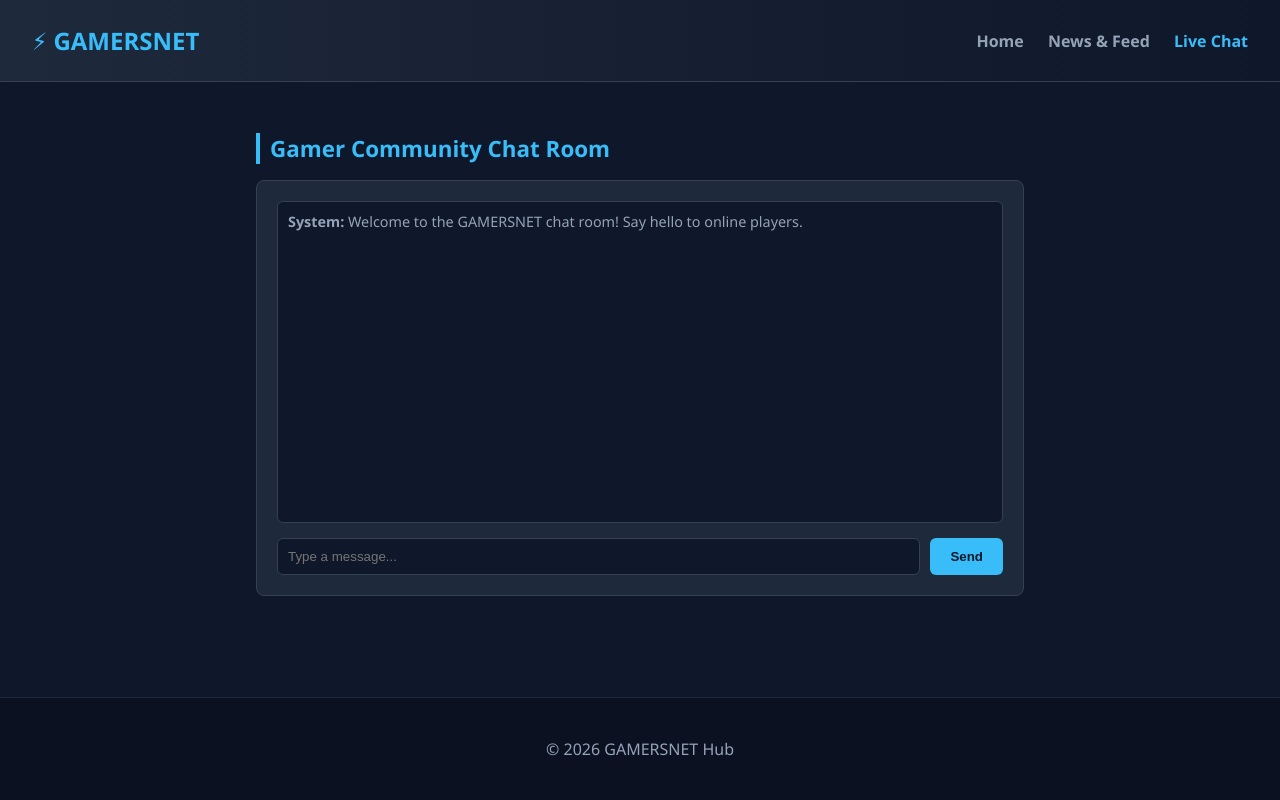
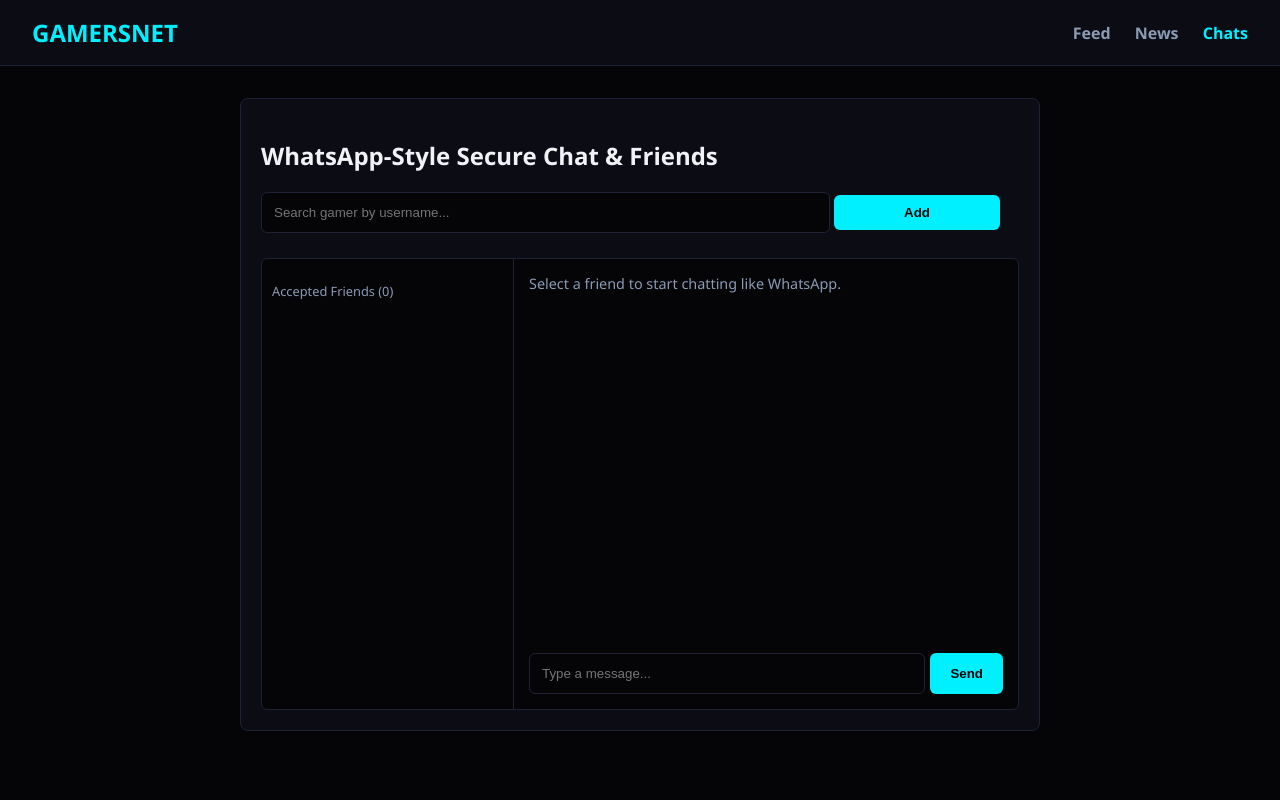
Before and after one commit to bentilchris54-droid/GAMENET, a plain HTML site: page chat.html in a window 1280 px wide. Drawn offline with Linux system fonts and the light colour scheme.

Commit message:
Update chat.html

```diff
--- a/chat.html
+++ b/chat.html
@@ -3,147 +3,78 @@
 <head>
     <meta charset="UTF-8">
     <meta name="viewport" content="width=device-width, initial-scale=1.0">
-    <title>GAMERSNET - Live Chat</title>
+    <title>GAMERSNET - Secure Chats</title>
     <style>
         :root {
-            --bg-color: #0f172a;
-            --card-bg: #1e293b;
-            --accent-color: #38bdf8;
-            --text-main: #f8fafc;
-            --text-muted: #94a3b8;
+            --bg-deep: #050508;
+            --bg-card: #0c0d14;
+            --border-glow: #1f2235;
+            --neon-cyan: #00f0ff;
+            --text-main: #f0f2f5;
+            --text-muted: #8b9bb4;
         }
-        body {
-            font-family: 'Segoe UI', Tahoma, Geneva, Verdana, sans-serif;
-            background-color: var(--bg-color);
-            color: var(--text-main);
-            margin: 0;
-            padding: 0;
-            display: flex;
-            flex-direction: column;
-            min-height: 100vh;
-        }
-        header {
-            background: linear-gradient(90deg, #1e293b, #0f172a);
-            padding: 1.5rem 2rem;
-            display: flex;
-            justify-content: space-between;
-            align-items: center;
-            border-bottom: 1px solid #334155;
-        }
-        .logo {
-            font-size: 1.5rem;
-            font-weight: bold;
-            color: var(--accent-color);
-            text-decoration: none;
-        }
-        nav a {
-            color: var(--text-muted);
-            text-decoration: none;
-            margin-left: 20px;
-            font-weight: 600;
-        }
-        nav a:hover, nav a.active {
-            color: var(--accent-color);
-        }
-        main {
-            max-width: 800px;
-            margin: 2rem auto;
-            padding: 0 1rem;
-            flex: 1;
-            width: 100%;
-            box-sizing: border-box;
-        }
-        .section-title {
-            font-size: 1.4rem;
-            margin-bottom: 1rem;
-            border-left: 4px solid var(--accent-color);
-            padding-left: 10px;
-            color: var(--accent-color);
-        }
-        .chat-section {
-            background-color: var(--card-bg);
-            border-radius: 8px;
-            border: 1px solid #334155;
-            padding: 20px;
-        }
-        .chat-box {
-            height: 300px;
-            background: #0f172a;
-            border-radius: 6px;
-            border: 1px solid #334155;
-            padding: 10px;
-            overflow-y: auto;
-            margin-bottom: 15px;
-            font-size: 0.9rem;
-            color: var(--text-muted);
-        }
-        .chat-input-area {
-            display: flex;
-            gap: 10px;
-        }
-        .chat-input-area input {
-            flex: 1;
-            padding: 10px;
-            border-radius: 6px;
-            border: 1px solid #334155;
-            background: #0f172a;
-            color: white;
-        }
-        .chat-input-area button {
-            background-color: var(--accent-color);
-            color: #0f172a;
-            border: none;
-            padding: 10px 20px;
-            font-weight: bold;
-            border-radius: 6px;
-            cursor: pointer;
-        }
-        footer {
-            text-align: center;
-            padding: 1.5rem;
-            background-color: #0b1120;
-            color: var(--text-muted);
-            border-top: 1px solid #1e293b;
-        }
+        body { font-family: 'Segoe UI', Roboto, sans-serif; background-color: var(--bg-deep); color: var(--text-main); margin: 0; padding: 0; }
+        header { background: var(--bg-card); padding: 1rem 2rem; display: flex; justify-content: space-between; align-items: center; border-bottom: 1px solid var(--border-glow); }
+        .logo { font-size: 1.5rem; font-weight: 900; color: var(--neon-cyan); text-decoration: none; }
+        nav a { color: var(--text-muted); margin-left: 20px; text-decoration: none; font-weight: bold; }
+        nav a:hover, nav a.active { color: var(--neon-cyan); }
+        .container { max-width: 800px; margin: 2rem auto; padding: 0 1rem; }
+        .panel { background: var(--bg-card); border: 1px solid var(--border-glow); border-radius: 8px; padding: 20px; margin-bottom: 20px; }
+        input { width: 100%; padding: 12px; background: #050508; border: 1px solid var(--border-glow); color: white; border-radius: 6px; margin-bottom: 10px; box-sizing: border-box; }
+        .action-btn { background: var(--neon-cyan); color: var(--bg-deep); border: none; padding: 10px 20px; font-weight: bold; border-radius: 6px; cursor: pointer; }
+        .chat-layout { display: grid; grid-template-columns: 1fr 2fr; height: 450px; background: #050508; border: 1px solid var(--border-glow); border-radius: 6px; overflow: hidden; }
+        .sidebar-list { border-right: 1px solid var(--border-glow); overflow-y: auto; padding: 10px; }
+        .chat-window { display: flex; flex-direction: column; justify-content: space-between; padding: 15px; }
+        .message-box { flex: 1; overflow-y: auto; margin-bottom: 10px; font-size: 0.9rem; color: var(--text-muted); }
     </style>
 </head>
 <body>
     <header>
-        <a href="index.html" class="logo">⚡ GAMERSNET</a>
+        <a href="index.html" class="logo">GAMERSNET</a>
         <nav>
-            <a href="index.html">Home</a>
-            <a href="news.html">News & Feed</a>
-            <a href="chat.html" class="active">Live Chat</a>
+            <a href="index.html">Feed</a>
+            <a href="news.html">News</a>
+            <a href="chats.html" class="active">Chats</a>
         </nav>
     </header>
 
-    <main>
-        <h2 class="section-title">Gamer Community Chat Room</h2>
-        <div class="chat-section">
-            <div class="chat-box" id="chatBox">
-                <div><strong>System:</strong> Welcome to the GAMERSNET chat room! Say hello to online players.</div>
+    <div class="container">
+        <div class="panel">
+            <h2>WhatsApp-Style Secure Chat & Friends</h2>
+            <div style="margin-bottom: 15px;">
+                <input type="text" id="searchUser" placeholder="Search gamer by username..." style="display:inline-block; width:75%;">
+                <button class="action-btn" onclick="sendFriendRequest()" style="width:22%;">Add</button>
             </div>
-            <div class="chat-input-area">
-                <input type="text" id="chatInput" placeholder="Type a message..." />
-                <button onclick="sendChatMessage()">Send</button>
+            <div class="chat-layout">
+                <div class="sidebar-list" id="friendsList">
+                    <p style="font-size:0.8rem; color:var(--text-muted);">Accepted Friends (0)</p>
+                </div>
+                <div class="chat-window">
+                    <div class="message-box" id="activeChatBox">
+                        <div>Select a friend to start chatting like WhatsApp.</div>
+                    </div>
+                    <div style="display:flex; gap:5px;">
+                        <input type="text" id="chatMessageInput" placeholder="Type a message..." style="margin:0;">
+                        <button class="action-btn" onclick="sendChatMessage()">Send</button>
+                    </div>
+                </div>
             </div>
         </div>
-    </main>
-
-    <footer>
-        <p>&copy; 2026 GAMERSNET Hub</p>
-    </footer>
+    </div>
 
     <script>
-        function sendChatMessage() {
-            const input = document.getElementById('chatInput');
-            const chatBox = document.getElementById('chatBox');
-            if (input.value.trim() === '') return;
+        window.sendFriendRequest = function() {
+            const username = document.getElementById('searchUser').value;
+            if(!username) return;
+            alert(`Friend request sent to ${username}! They must accept before secure WhatsApp chat unlocks.`);
+            document.getElementById('searchUser').value = '';
+        }
 
-            const msg = document.createElement('div');
-            msg.innerHTML = `<strong style="color:#38bdf8;">Gamer:</strong> ${input.value}`;
-            chatBox.appendChild(msg);
-
+        window.sendChatMessage = function() {
+            const input = document.getElementById('chatMessageInput');
+            const chatBox = document.getElementById('activeChatBox');
+            if(!input.value) return;
+            chatBox.innerHTML += `<div style="margin-bottom:6px;"><strong style="color:var(--neon-cyan);">You:</strong> ${input.value}</div>`;
             input.value = '';
             chatBox.scrollTop = chatBox.scrollHeight;
         }
```
